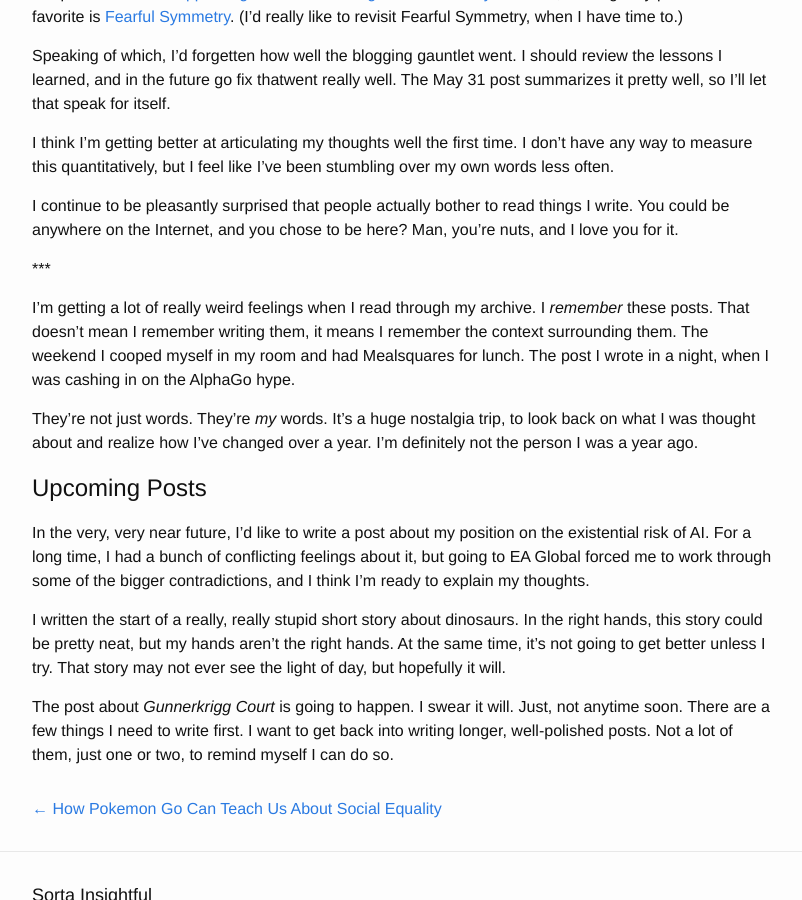
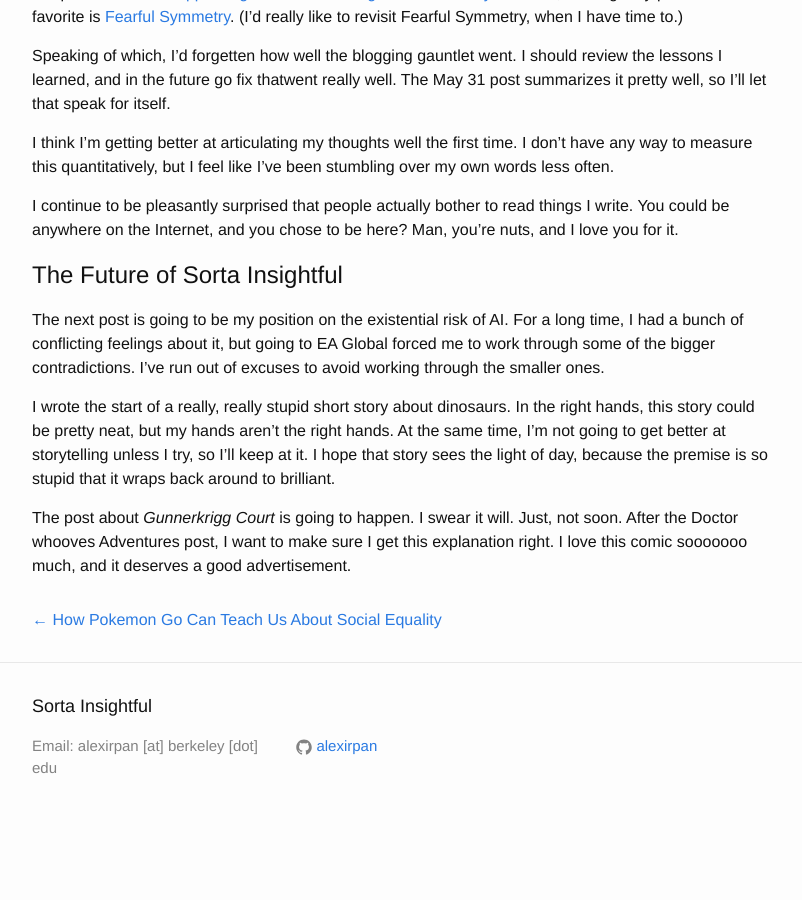
Before and after one commit to alexirpan/alexirpan.github.io, a Jekyll site: the page built from _posts/2016-08-18-one-year.markdown, in a window 1280 px wide and 900 px high, scrolled down 1715 px. Shown: the whole window, without its empty margins (238-1040 px from the left). Built offline with Jekyll 4.4.1, drawn with Linux system fonts in a browser that asks for light colours; after the commit the page ends 2555 px from its top, so only the background shows below that.

Commit message:
Need to write a conclusion

```diff
--- a/_posts/2016-08-18-one-year.markdown
+++ b/_posts/2016-08-18-one-year.markdown
@@ -105,33 +105,22 @@
 I write. You could be anywhere on the Internet, and you chose to be here? Man,
 you're nuts, and I love you for it.
 
-\*\*\*
-{:. centered }
 
-I'm getting a lot of really weird feelings when I read through my archive.
-I *remember* these posts. That doesn't mean I remember writing them, it means I
-remember the context surrounding them. The weekend I cooped myself in my room
-and had Mealsquares for lunch. The post I wrote in a night, when I was cashing
-in on the AlphaGo hype.
-
-They're not just words. They're *my* words. It's a huge nostalgia trip, to look
-back on what I was thought about and realize how I've changed over a year. I'm
-definitely not the person I was a year ago.
-
-Upcoming Posts
+The Future of Sorta Insightful
 ==============================================================================
 
-In the very, very near future, I'd like to write a post about my position on
-the existential risk of AI. For a long time, I had a bunch of conflicting
-feelings about it, but going to EA Global forced me to work through some of the
-bigger contradictions, and I think I'm ready to explain my thoughts.
+The next post is going to be my position on the existential risk of AI.
+For a long time, I had a bunch of conflicting feelings about it, but going to
+EA Global forced me to work through some of the bigger contradictions. I've run
+out of excuses to avoid working through the smaller ones.
 
-I written the start of a really, really stupid short story about
-dinosaurs. In the right hands, this story could be pretty neat, but my hands aren't
-the right hands. At the same time, it's not going to get better unless I try.
-That story may not ever see the light of day, but hopefully it will.
+I wrote the start of a really, really stupid short story about dinosaurs.
+In the right hands, this story could be pretty neat, but my hands aren't
+the right hands. At the same time, I'm not going to get better at storytelling
+unless I try, so I'll keep at it. I hope that story sees the light of day,
+because the premise is so stupid that it wraps back around to brilliant.
 
 The post about *Gunnerkrigg Court* is going to happen. I swear it will. Just,
-not anytime soon. There are a few things I need to write first. I want to get
-back into writing longer, well-polished posts. Not a lot of them, just one or
-two, to remind myself I can do so.
+not soon. After the Doctor whooves Adventures post, I want to make sure I
+get this explanation right. I love this comic sooooooo much, and it deserves
+a good advertisement.
```
